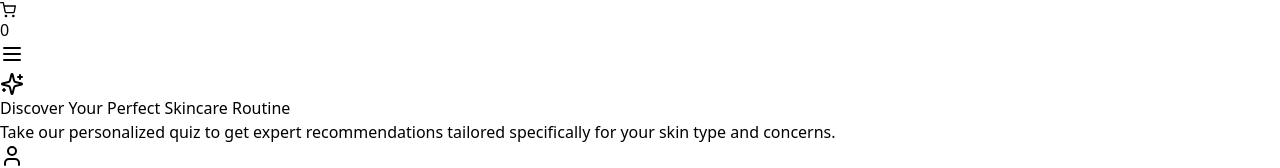
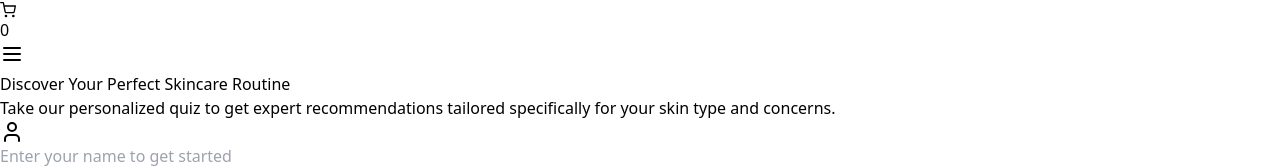
Before and after one commit to ankitraj061/ecoglam, a React (Vite) app in the folder frontend/: page /quiz in a window 1280 px wide. Shown: the part 134-302 px from the top of the page. Built offline with nearby package versions, Linux system fonts and the light colour scheme.

Commit message:
sparkle removed

```diff
--- a/frontend/src/pages/Quiz.jsx
+++ b/frontend/src/pages/Quiz.jsx
@@ -216,9 +216,7 @@ function SkincareQuiz() {
         <div className="max-w-4xl w-full">
           {/* Header */}
           <div className="text-center mb-8">
-            <div className="inline-flex items-center justify-center w-16 h-16 bg-gradient-to-r from-pink-500 to-purple-600 rounded-full mb-4">
-              <Sparkles className="w-8 h-8 text-white" />
-            </div>
+
             <h1 className="text-3xl font-bold text-gray-800 mb-2">
               Hi {name}! ✨
             </h1>
@@ -322,9 +320,6 @@ function SkincareQuiz() {
         {step === 0 && (
           <div className="bg-white rounded-3xl shadow-2xl p-8 md:p-12 border border-gray-100">
             <div className="text-center mb-8">
-              <div className="inline-flex items-center justify-center w-20 h-20 bg-gradient-to-r from-pink-500 to-purple-600 rounded-full mb-6">
-                <Sparkles className="w-10 h-10 text-white" />
-              </div>
               <h1 className="text-3xl md:text-4xl font-bold text-gray-800 mb-4 leading-tight">
                 Discover Your Perfect
                 <span className="bg-gradient-to-r from-pink-500 to-purple-600 bg-clip-text text-transparent"> Skincare Routine</span>
```
